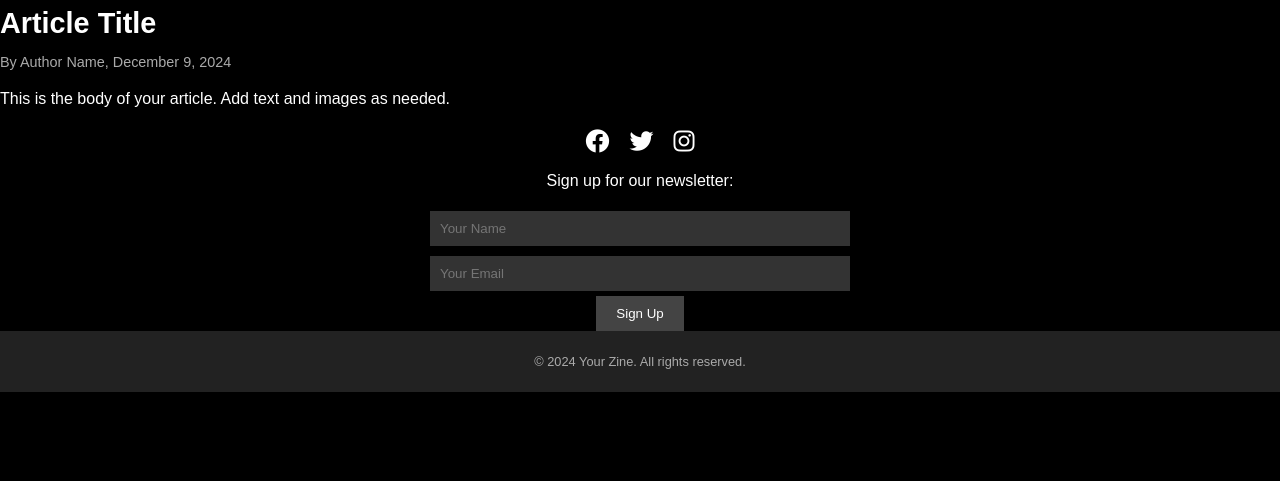
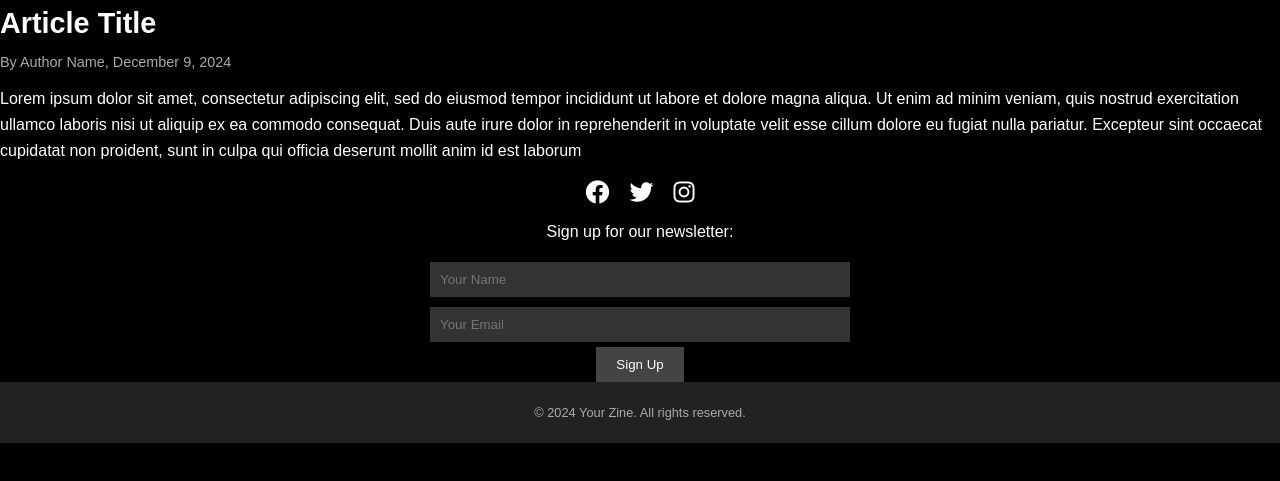
Before and after one commit to 65341/zine, a plain HTML site: page index.html in a window 1280 px wide. Shown: the part 69-550 px from the top of the page. Drawn offline with Linux system fonts and the light colour scheme.

Commit message:
dummy text for article

```diff
--- a/index.html
+++ b/index.html
@@ -22,7 +22,7 @@
       <h1>Article Title</h1>
       <p class="author-date">By Author Name, December 9, 2024</p>
       <p class="body-text">
-        This is the body of your article. Add text and images as needed.
+        Lorem ipsum dolor sit amet, consectetur adipiscing elit, sed do eiusmod tempor incididunt ut labore et dolore magna aliqua. Ut enim ad minim veniam, quis nostrud exercitation ullamco laboris nisi ut aliquip ex ea commodo consequat. Duis aute irure dolor in reprehenderit in voluptate velit esse cillum dolore eu fugiat nulla pariatur. Excepteur sint occaecat cupidatat non proident, sunt in culpa qui officia deserunt mollit anim id est laborum
       </p>
     </article>
 
```
